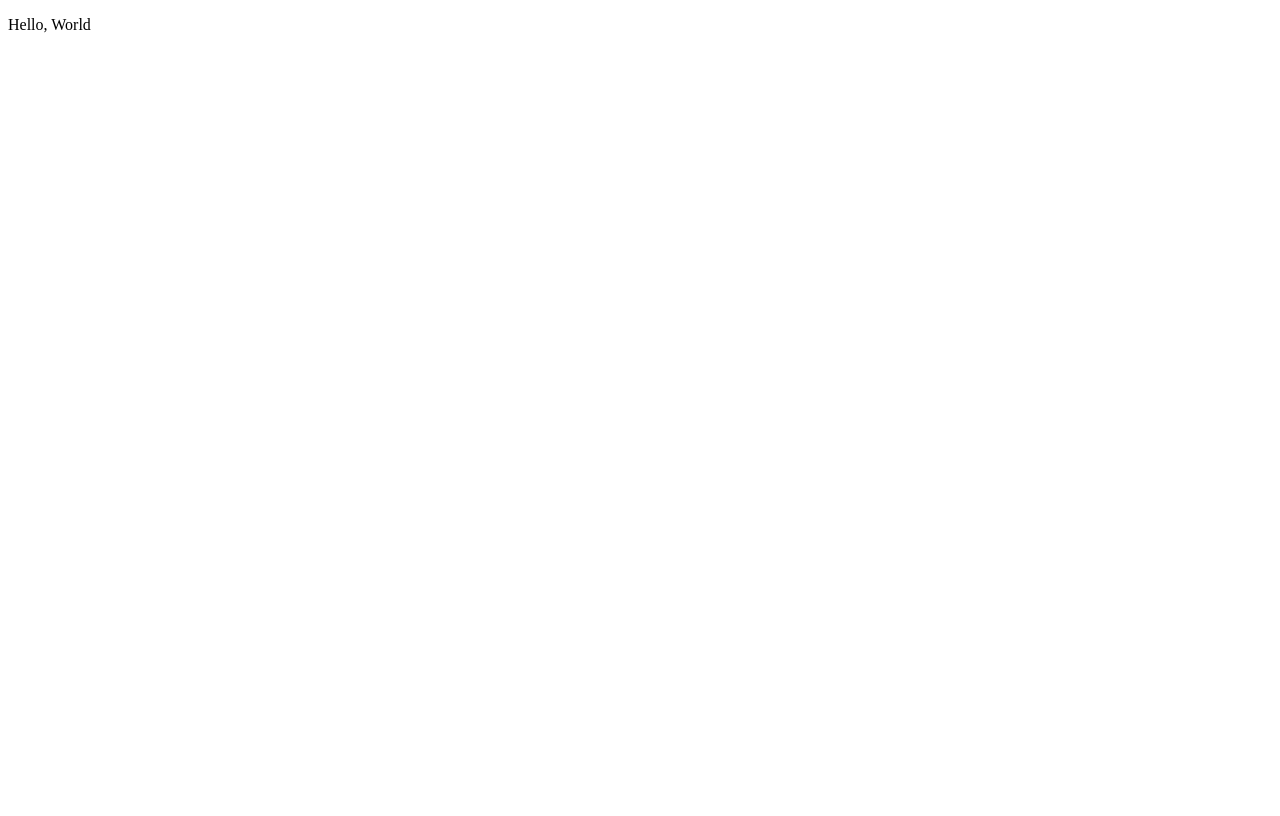
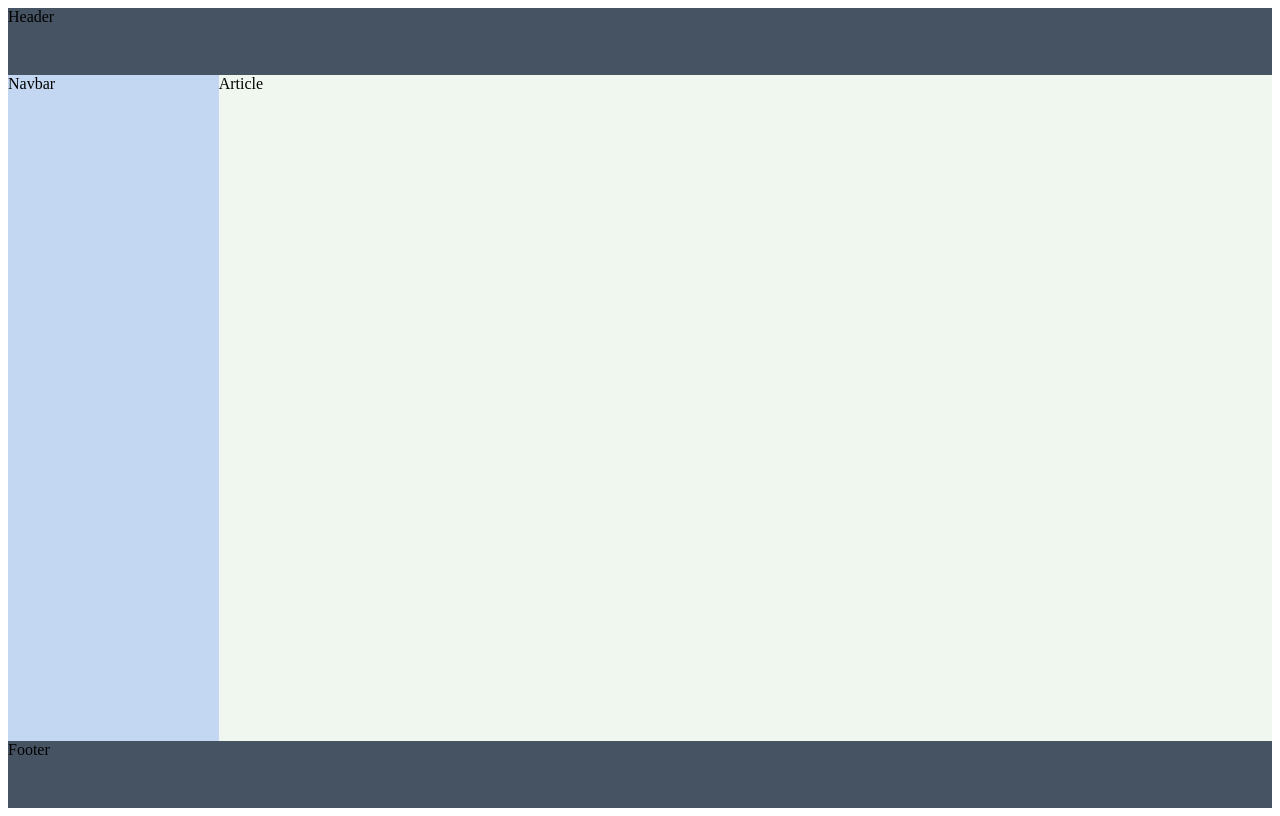
Before and after one commit to Hagnap/todo-list, a plain HTML site: page index.html in a window 1280 px wide. Drawn offline with Linux system fonts and the light colour scheme; a web font is replaced by a local one.

Commit message:
Add Grid layout & color scheme

```diff
--- a/index.html
+++ b/index.html
@@ -6,6 +6,7 @@
     <meta name="viewport" content="width=device-width, initial-scale=1.0">
     <title>Document</title>
     <script src="main.js" defer></script>
+    <link rel="stylesheet" href="style.css">
 </head>
 <body>
 
--- a/main.js
+++ b/main.js
@@ -15,7 +15,7 @@
   \**********************/
 /***/ (() => {
 
-eval("const element = document.createElement('p');\nelement.textContent = \"Hello, World\";\n \ndocument.body.appendChild(element);\n\n//# sourceURL=webpack://todo-list/./src/index.js?");
+eval("function createInitialWebpage() {\n\n    // Create container that stores ALL of the content\n    var container = document.createElement('div');\n    container.setAttribute(\"id\", \"container\");\n\n    var header = document.createElement(\"header\");\n    header.textContent = \"Header\";\n\n    var content = document.createElement(\"main\");\n    content.setAttribute(\"id\", \"content\");\n\n    var footer = document.createElement(\"footer\");\n    footer.textContent = \"Footer\";\n\n\n    var navbar = document.createElement(\"navbar\");\n    navbar.textContent = \"Navbar\";\n\n    var todoSection = document.createElement(\"article\");\n    todoSection.textContent = \"Article\";\n\n\n    content.appendChild(navbar);\n    content.appendChild(todoSection);\n    \n    container.appendChild(header);\n    container.appendChild(content);\n    container.appendChild(footer);\n\n    return container;\n}\n\n\n\nconst container = createInitialWebpage();\ndocument.body.appendChild(container);\n\n//# sourceURL=webpack://todo-list/./src/index.js?");
 
 /***/ })
 
--- a/style.css
+++ b/style.css
@@ -0,0 +1,43 @@
+@font-face {
+    font-family: customFont;
+    src: url("../roboto-main/RobotoMono-VariableFont_wght.ttf");
+}
+
+* {
+    --header-and-footer: #465362;
+    --sidebar-background: #C4D7F2;
+    --sidebar-darker-background: #8a97aa;
+    --todo-background: #F0F7EE;
+
+    font-family: customFont;
+
+}
+
+body {
+    height: 100vh;
+}
+
+
+#container {
+    display: grid;
+    grid-template-rows: 1fr 10fr 1fr;
+    height: 100%;
+}
+
+#content {
+    display: grid;
+    grid-template-columns: 1fr 5fr;
+}
+
+navbar {
+    background-color: var(--sidebar-background);
+}
+
+article {
+    background-color: var(--todo-background);
+}
+
+header,
+footer {
+    background-color: var(--header-and-footer);
+}
```
